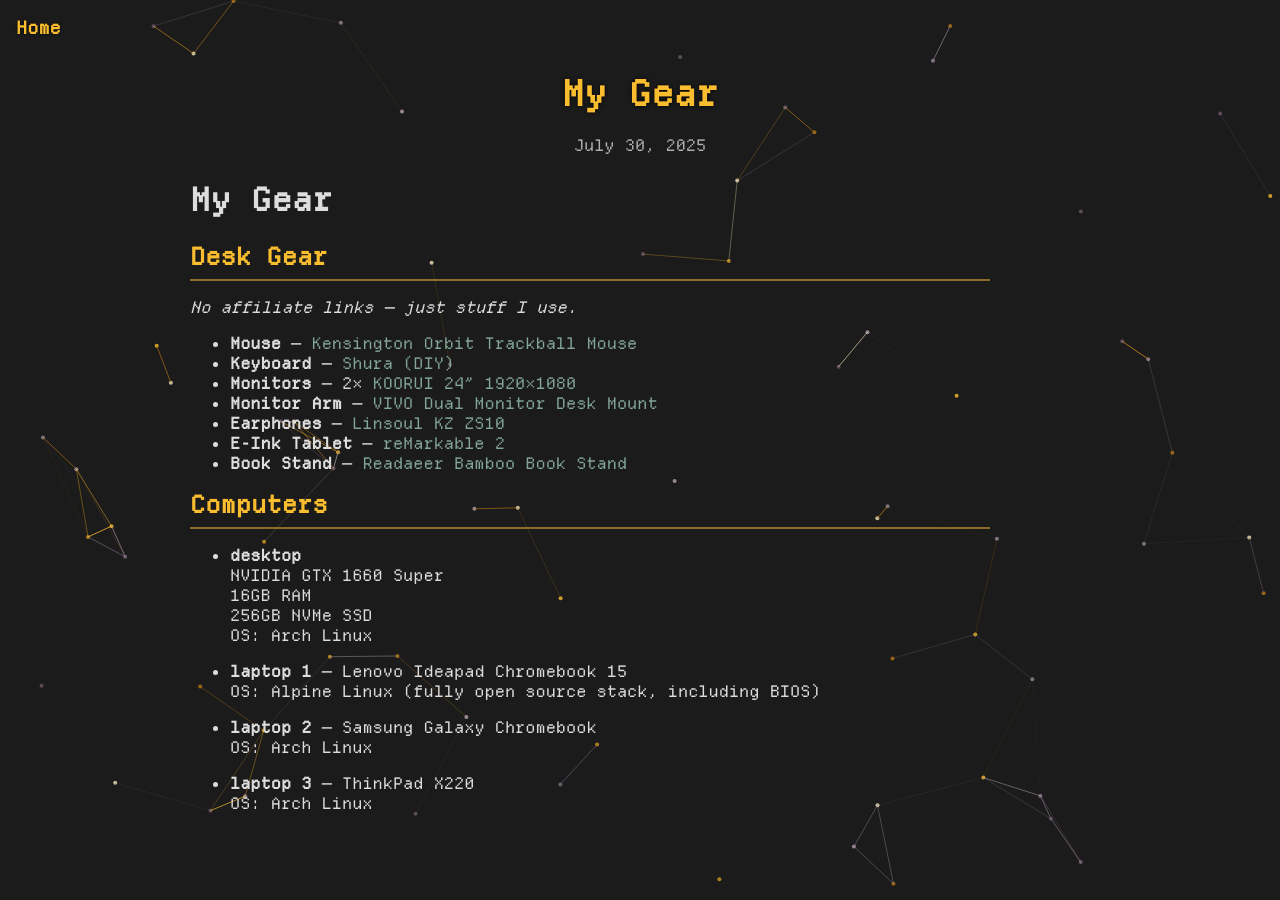
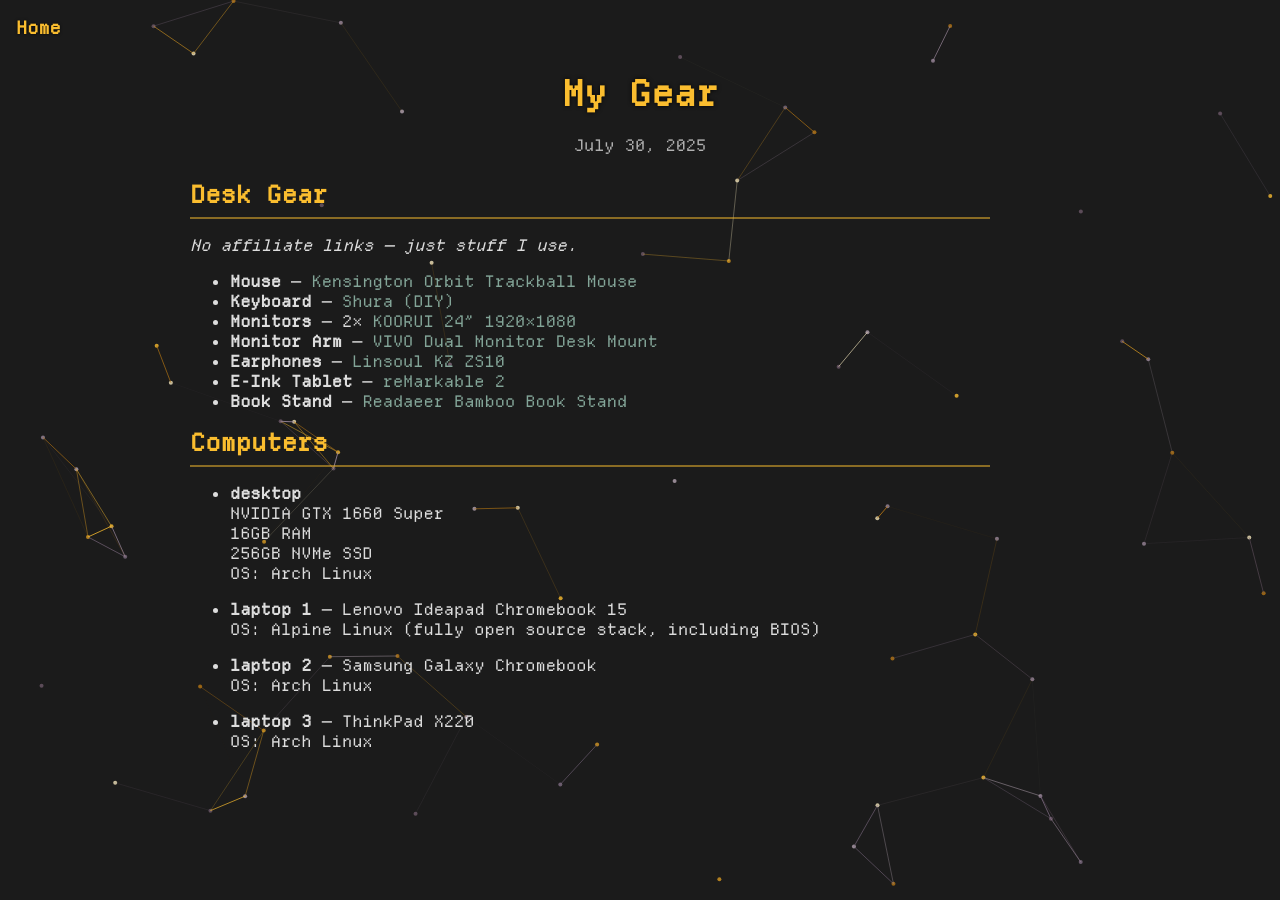
Before and after one commit to rdWei/website, a Jekyll site: the page built from _posts/2025-07-30-gear.md, in a window 1280 px wide. Built offline with Jekyll 4.4.1, drawn with Linux system fonts in a browser that asks for light colours.

Commit message:
Wed Jul 30 10:29:28 PM CEST 2025

```diff
--- a/_posts/2025-07-30-gear.md
+++ b/_posts/2025-07-30-gear.md
@@ -2,8 +2,6 @@
 title: "My Gear"
 date: 2025-07-30
 ---
-
-# My Gear
 
 ## Desk Gear
 
```
